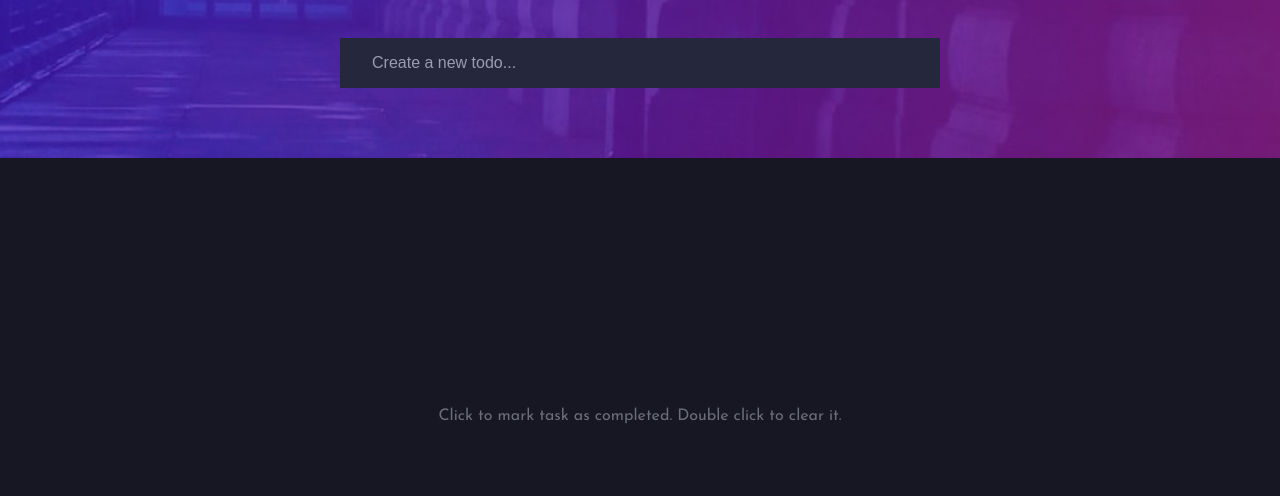
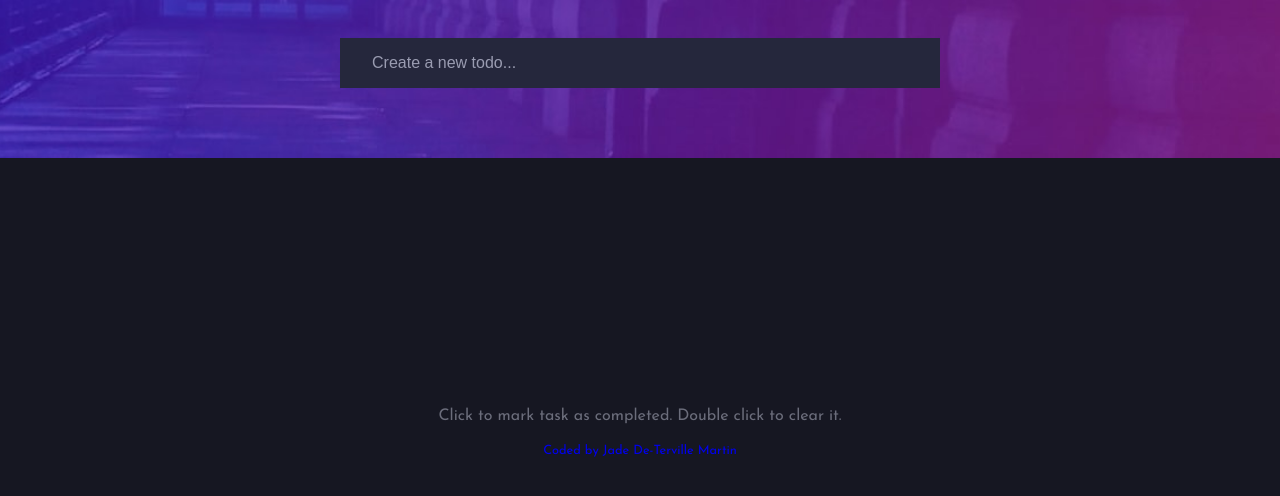
Before and after one commit to jadedeterville/4-todo-list-app, a plain HTML site: page index.html in a window 1280 px wide. Shown: the part 182-678 px from the top of the page. Drawn offline with Linux system fonts and the light colour scheme.

Commit message:
Added attribution

```diff
--- a/index.html
+++ b/index.html
@@ -32,7 +32,14 @@
         />
       </form>
       <ul class="todos" id="todos"></ul>
-      <small>Click to mark task as completed. Double click to clear it.</small>
+      <small class="instructions"
+        >Click to mark task as completed. Double click to clear it.</small
+      >
+      <small class="attribution"
+        ><a href="https://twitter.com/jadedeterville" target="_blank"
+          >Coded by Jade De-Terville Martin</a
+        ></small
+      >
     </section>
 
     <script src="app.js"></script>
--- a/style.css
+++ b/style.css
@@ -84,7 +84,7 @@ form {
   text-decoration: line-through;
 }
 
-small {
+.instructions {
   display: flex;
   align-items: center;
   justify-content: center;
@@ -94,14 +94,29 @@ small {
   margin-bottom: 20px;
 }
 
+.attribution {
+  display: flex;
+  align-items: center;
+  justify-content: center;
+  font-size: 0.8rem;
+}
+
+.attribution a {
+  text-decoration: none;
+  margin-bottom: 20px;
+}
+
+.attribution a:active {
+  color: var(--todos-color);
+}
+
 /* Mobile */
 
 @media (max-width: 768px) {
-  /* html,
+  html,
   body {
     overflow-x: hidden;
-    overflow-y: hidden;
-  } */
+  }
 
   .container {
     display: flex;
```
